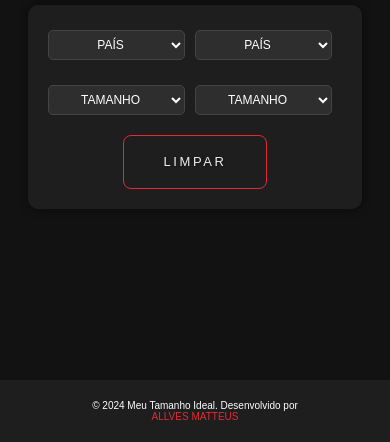
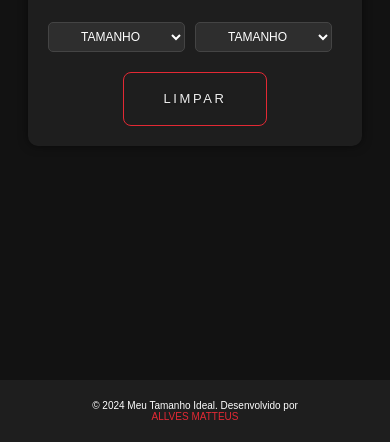
Before and after one commit to AllvesMatteus/MySizeConvert, a plain HTML site: page www/index.html in a window 390 px wide. Shown: the part 402-844 px from the top of the page. Drawn offline with Linux system fonts and the light colour scheme; some packages are replaced by stand-ins of ours; a web font is replaced by a local one.

Commit message:
Responsiveness correction 8

```diff
--- a/www/css/style.css
+++ b/www/css/style.css
@@ -255,7 +255,7 @@ button:hover {
         box-sizing: border-box;
         position: relative;
 
-        min-height: 85vh; /* Garante que o container ocupe pelo menos 100% da altura da viewport */
+        min-height: 70vh; /* Garante que o container ocupe pelo menos 100% da altura da viewport */
     }
 
     .form-group>div {
```
